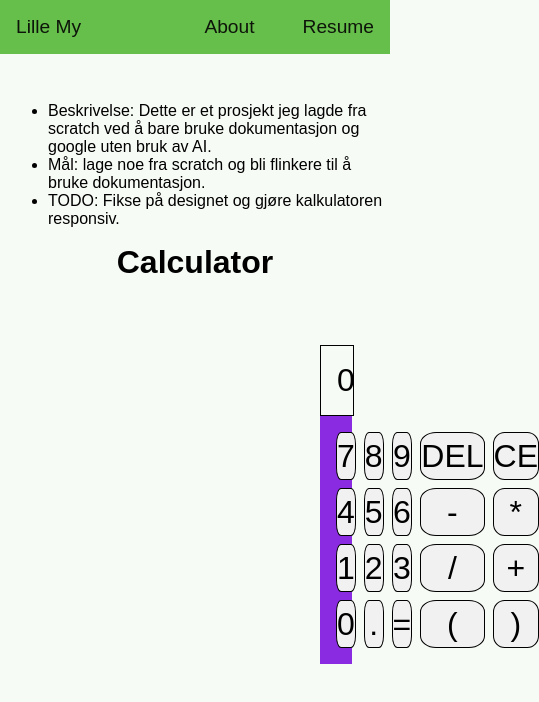
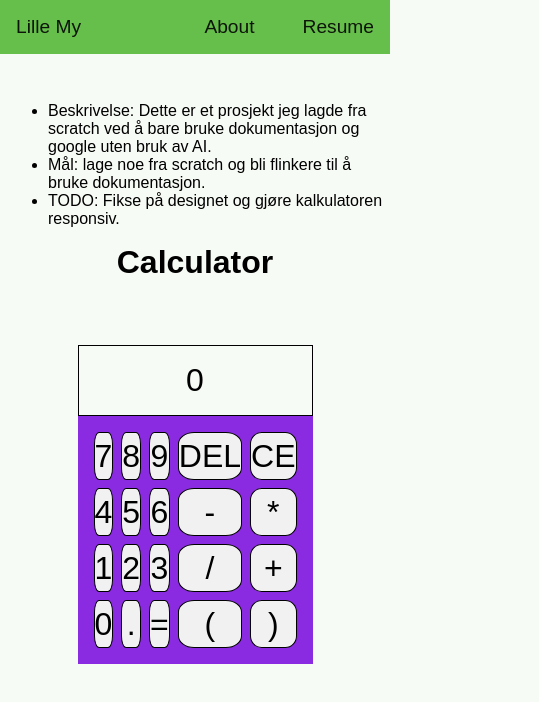
Before and after one commit to MyDuon/typecript-portfolio, a React (Vite) app: page /calculator in a window 390 px wide. Shown: the top 702 px of the page, 539 px wide, since content can reach past the window. Built offline with nearby package versions, Linux system fonts and the light colour scheme.

Commit message:
added som styling to make it responsiv

```diff
--- a/src/pages/CalculatorPage.css
+++ b/src/pages/CalculatorPage.css
@@ -1,3 +1,10 @@
+.calculator-container {
+  display: flex;
+  flex-direction: column;
+  align-items: center;
+  justify-content: center;
+}
+
 .calculator-header {
   text-align: center;
   padding: 1rem;
```
